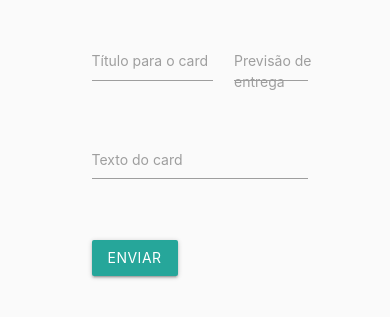
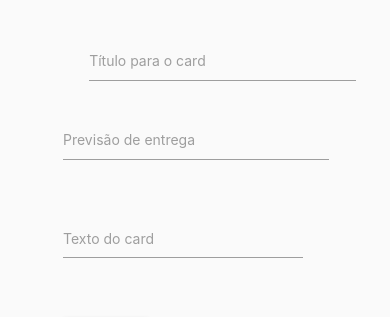
Before and after one commit to israelcena/todo-materialize, a plain HTML site: page index.html in a window 390 px wide. Both pictures are taken after a click on the link "add". Shown: the part 527-844 px from the top of the page. Drawn offline with nearby package versions, Linux system fonts and the light colour scheme.

Commit message:
:lipstick: fix: modal view for small screen

```diff
--- a/index.html
+++ b/index.html
@@ -67,16 +67,16 @@
       </div>
 
       <!-- Modal Structure -->
-      <div id="modal1" class="modal bottom-sheet" style="height: 90%;">
+      <div id="modal1" class="modal bottom-sheet" style="min-height: 45%;">
         <div class="modal-content">
           <h4 class="center-align" style="margin-bottom: 2rem;">Criar Novo Card</h4>
-          <form class="col s10 offset-s2" id="add-card-form">
+          <form class="col m10 offset-m2 s11 offset-s1" id="add-card-form">
             <div class="row">
-              <div class="input-field col s6">
+              <div class="input-field col m6 s11 offset-s1">
                 <input class="validate" type="text" name="title" id="title" />
                 <label for="title">Título para o card</label>
               </div>
-              <div class="input-field col s4">
+              <div class="input-field col m4 s11">
                 <input type="text" class="datepicker" name="dateConclusion">
                 <label>Previsão de entrega</label>
               </div>
```
